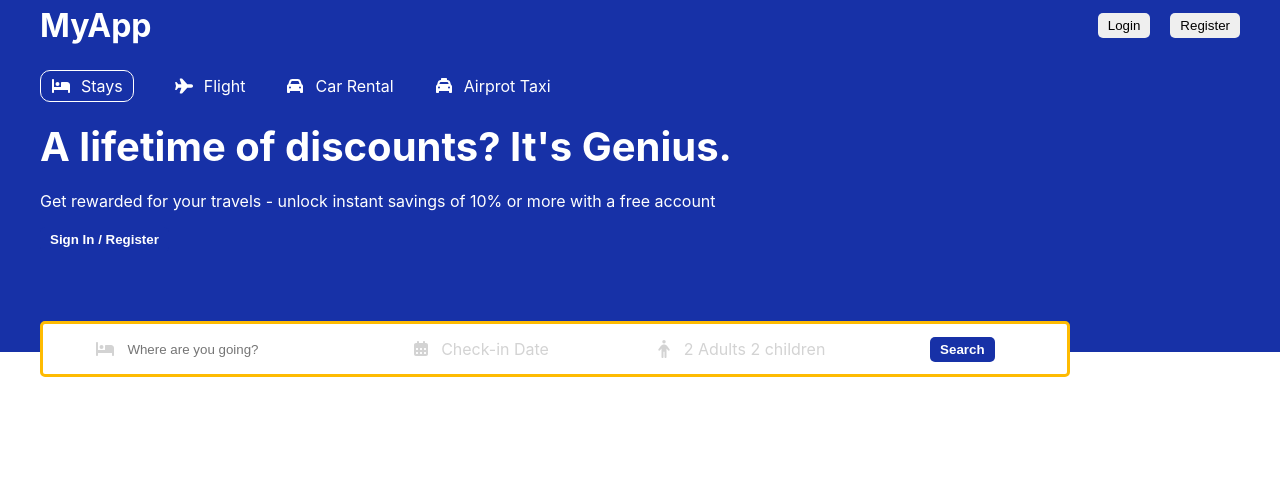
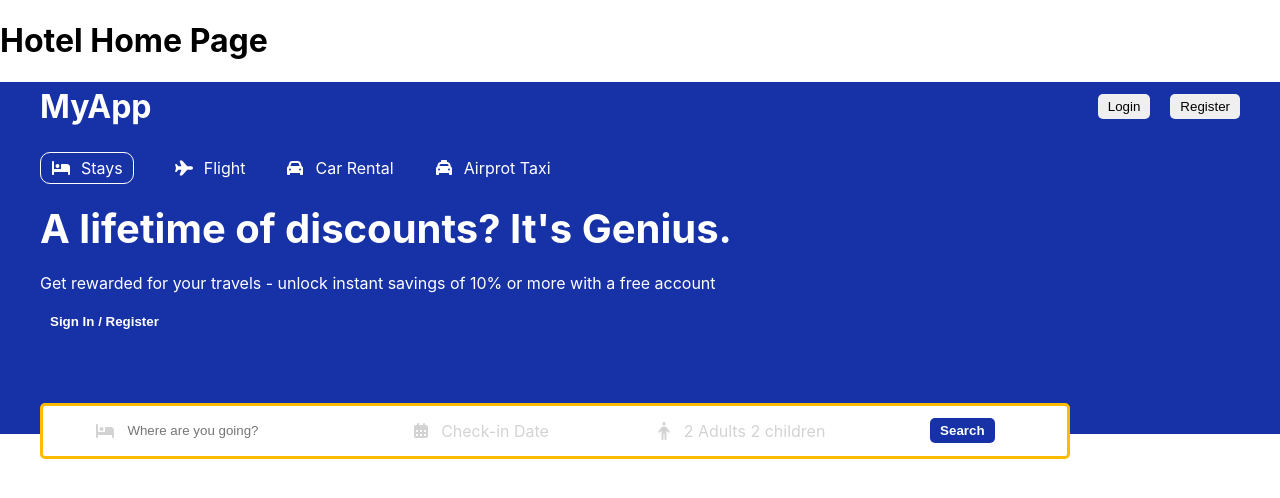
Before and after one commit to Fahim-Rahaman/Hotel-Booking-Site, a React (Create React App) app in the folder frontend/: page / in a window 1280 px wide. Shown: the top 498 px of the page. Built offline with nearby package versions, Linux system fonts and the light colour scheme.

Commit message:
header h1 tag commit

```diff
--- a/frontend/src/pages/home/Home.jsx
+++ b/frontend/src/pages/home/Home.jsx
@@ -4,6 +4,7 @@ import Header from '../../components/header/Header'
 const Home = () => {
   return (
     <div>
+      <h1> Hotel Home Page</h1>
       <Navbar />
       <Header />
     </div>
```
